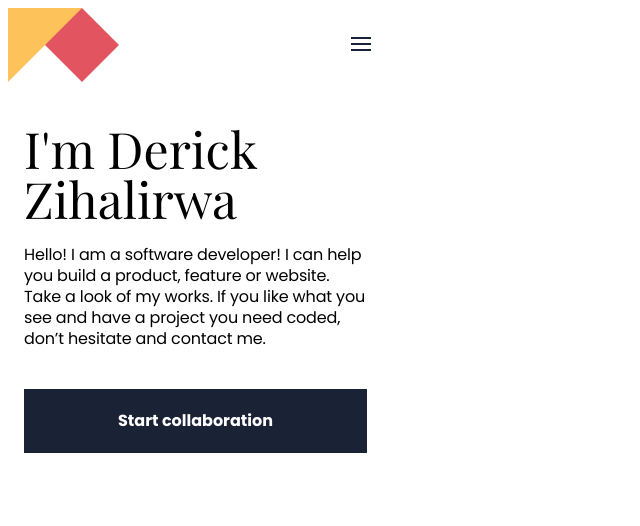
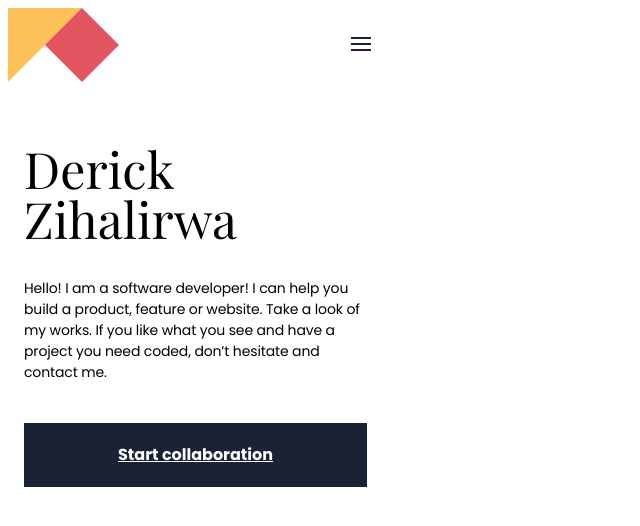
Before and after one commit to Derick1530/portfolio, a website: page src/index.html in a window 1280 px wide. Shown: the whole page, without its empty margins (0-640 px from the left). Drawn offline with nearby package versions, Linux system fonts and the light colour scheme.

Commit message:
Apply recommanded changes in ReadMe file

```diff
--- a/src/index.html
+++ b/src/index.html
@@ -15,13 +15,13 @@
       </nav>
     </header>
     <section id="headline">
-      <h1 id="me_names">I'm Derick Zihalirwa</h1>
+      <h1 id="me_names">Derick Zihalirwa</h1>
       <p id="me_descriptions">
         Hello! I am a software developer! I can help you build a product,
         feature or website. Take a look of my works. If you like what you see
         and have a project you need coded, don’t hesitate and contact me.
       </p>
-      <div id="start_collab">Start collaboration</div>
+      <a href="#" id="start_collab">Start collaboration</a>
     </section>
   </body>
 </html>
--- a/style.css
+++ b/style.css
@@ -17,6 +17,8 @@ body {
 
 #headline {
   margin: 0 16px;
+  display: flex;
+  flex-direction: column;
 }
 
 #humburger_menu {
@@ -42,6 +44,7 @@ body {
 #me_descriptions {
   margin-bottom: 40px;
   line-height: 21px;
+  font-size: 14px;
   letter-spacing: -0.01em;
 }
 
```
Also changed, not shown: README.md.
